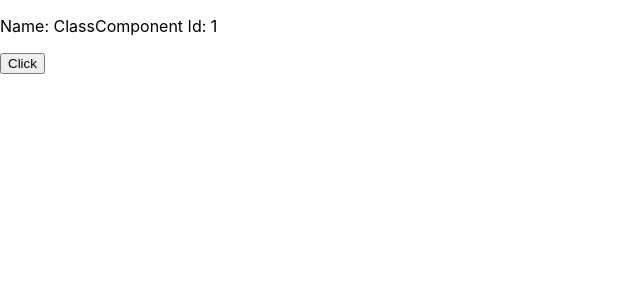
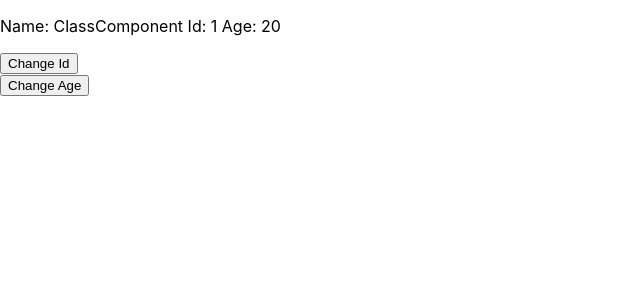
Before and after one commit to hamza181/learning-react, a React (Create React App) app: page / in a window 1280 px wide. Shown: the top 300 px of the page, without its empty margins (0-640 px from the left). Built offline with nearby package versions, Linux system fonts and the light colour scheme.

Commit message:
should component update

```diff
--- a/src/App.js
+++ b/src/App.js
@@ -1,11 +1,18 @@
-import logo from './logo.svg';
-import './App.css';
-import ClassComponent from './components/ClassComponent';
+import logo from "./logo.svg";
+import "./App.css";
+import ClassComponent from "./components/ClassComponent";
+import { useState } from "react";
 
 function App() {
+  const [age, setAge] = useState(20);
+
+  const onClick = () => {
+    setAge(age + 1);
+  };
   return (
     <div className="">
-      <ClassComponent />
+      <ClassComponent age={age} />
+      <button onClick={onClick}>Change Age</button>
     </div>
   );
 }
--- a/src/components/ClassComponent.js
+++ b/src/components/ClassComponent.js
@@ -10,7 +10,7 @@ export default class ClassComponent extends Component {
   }
 
   onClick() {
-    this.setState({ name: "Hamza" });
+    this.setState({ id: this.state.id + 1 });
   }
 
   //   it runs when the component is mounted to the DOM
@@ -25,6 +25,29 @@ export default class ClassComponent extends Component {
     console.log("componentDidUpdate");
   }
 
+  // componentDidUpdate chalna chahiye ya nahi is lye shouldComponentUpdate use karte hen
+  //   shouldComponentUpdate() {
+  //     // if return false then component will not update
+  //     // if return true then component will update
+  //     return true;
+  //   }
+
+  //   if we want to call componentdidupdate on specific state or props changes
+  shouldComponentUpdate(nextProps, nextState) {
+    //   jab state name change hogi to componentdidupdate chale ga and then component rerender hoga
+    if (nextState.name !== this.state.name) {
+      return true;
+    }
+    // jab props.age change hogi to componentdidupdate chale ga and then component rerender hoga
+    if (nextProps.age !== this.props.age) {
+      return true;
+    }
+
+    // is k elawa koi aur state ya props change hoga to component rerender nahi hoga kyn k componentdidupdate nahi chale ga
+    // else
+    return false;
+  }
+
   // it runs when the component is unmounted from the DOM
   // it runs when component is destroyed or removing from the DOM or change the route
   componentWillUnmount() {
@@ -35,9 +58,9 @@ export default class ClassComponent extends Component {
     return (
       <div>
         <p>
-          Name: {this.state.name} Id: {this.state.id}
+          Name: {this.state.name} Id: {this.state.id} Age: {this.props.age}
         </p>
-        <button onClick={this.onClick.bind(this)}>Click</button>
+        <button onClick={this.onClick.bind(this)}>Change Id</button>
       </div>
     );
   }
```
